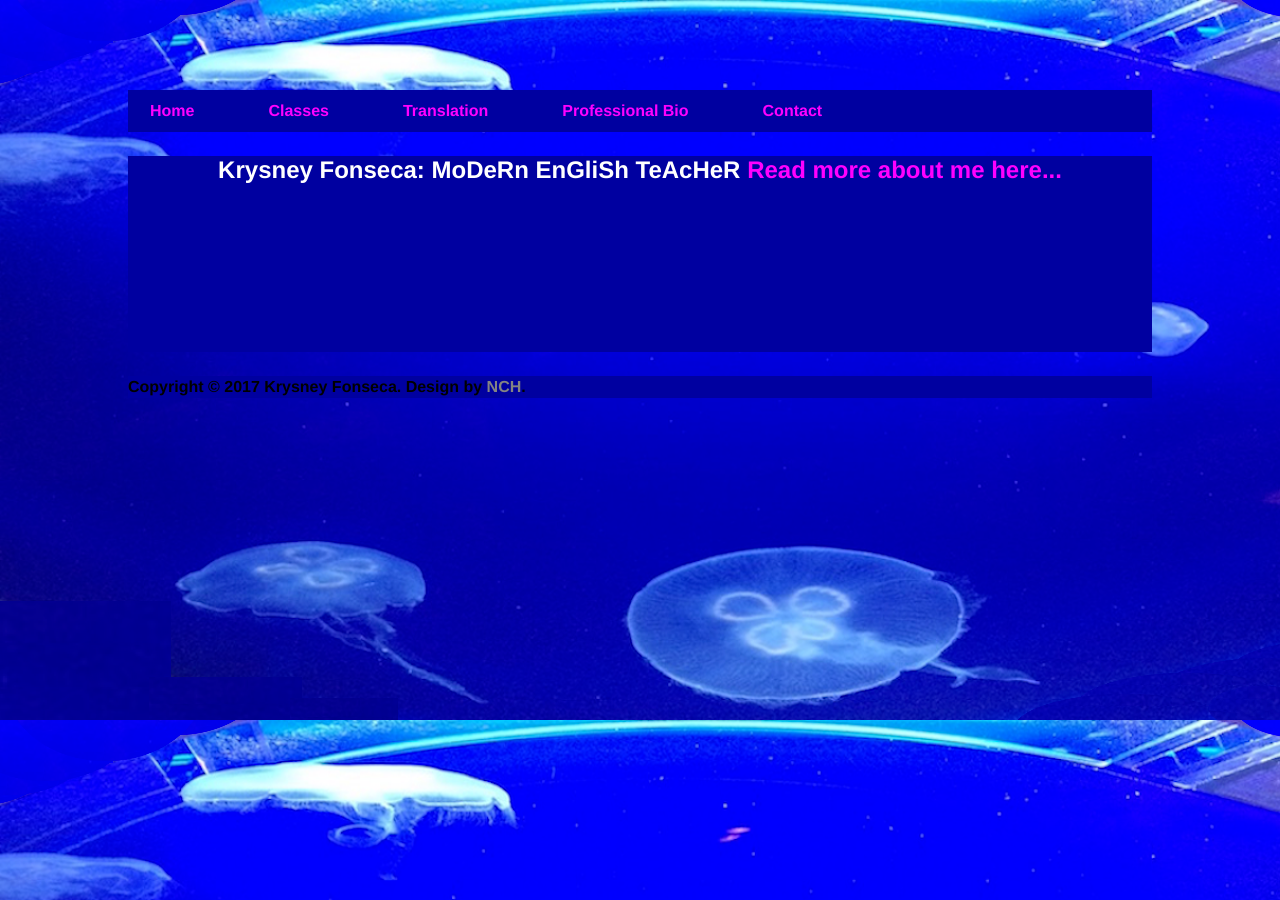
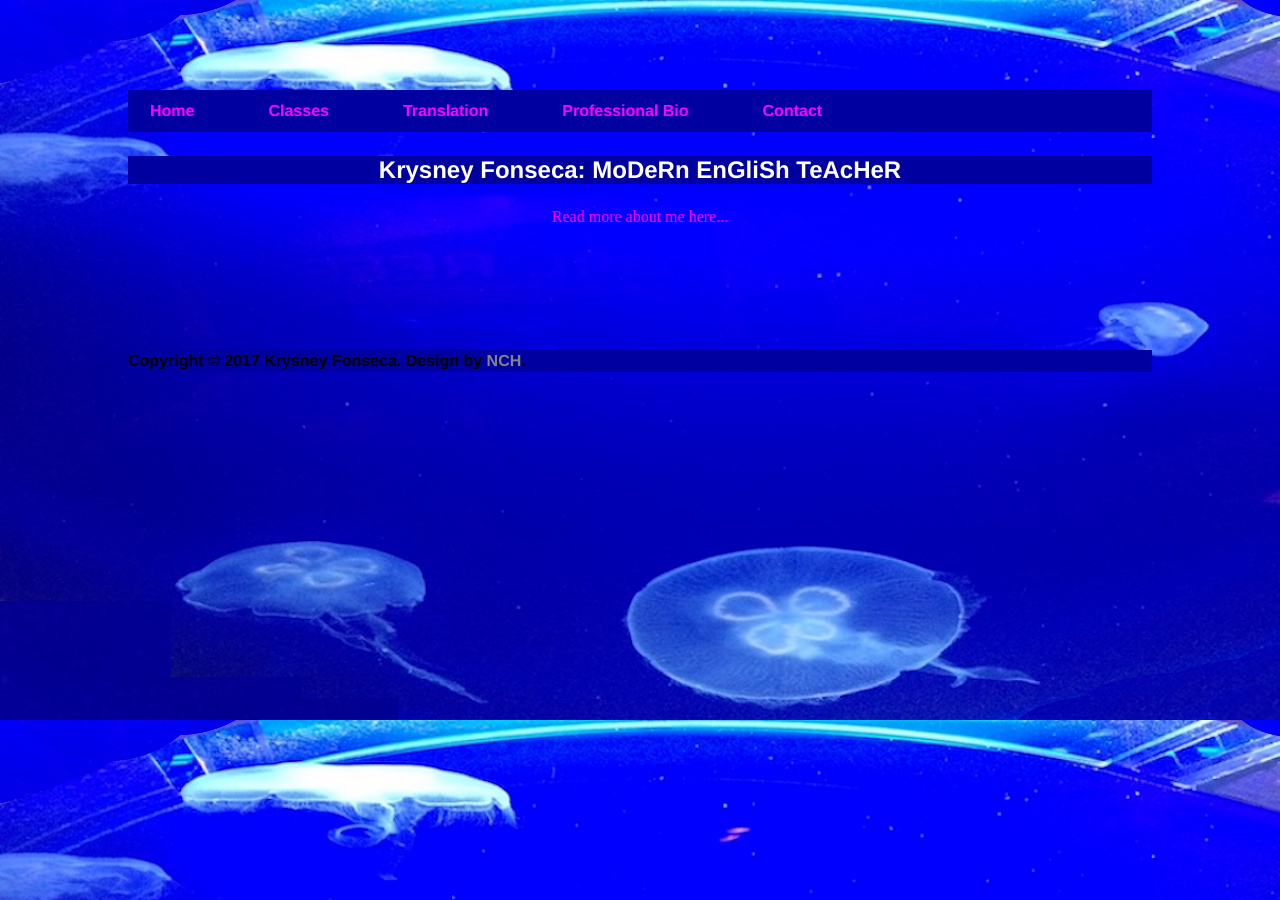
Before and after one commit to english-um-a-um/english-um-a-um.github.io, a Jekyll site: the page built from index.html, in a window 1280 px wide. Built offline with Jekyll 4.4.1, drawn with Linux system fonts in a browser that asks for light colours.

Commit message:
Update index.html

```diff
--- a/index.html
+++ b/index.html
@@ -4,7 +4,7 @@ title: English Um-a-Um - Home
 ---
 
 	<center><h3>
-		Krysney Fonseca: MoDeRn EnGliSh TeAcHeR
+		Krysney Fonseca: MoDeRn EnGliSh TeAcHeR </h3>
 		<a href="/bio">Read more about me here...</a><br><br><br><br><br><br><br>
 
-	</h3></center>
+	</center>
```
